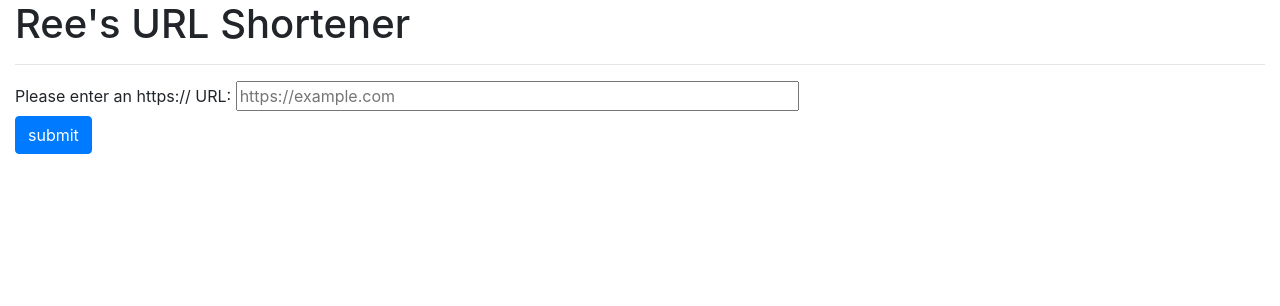
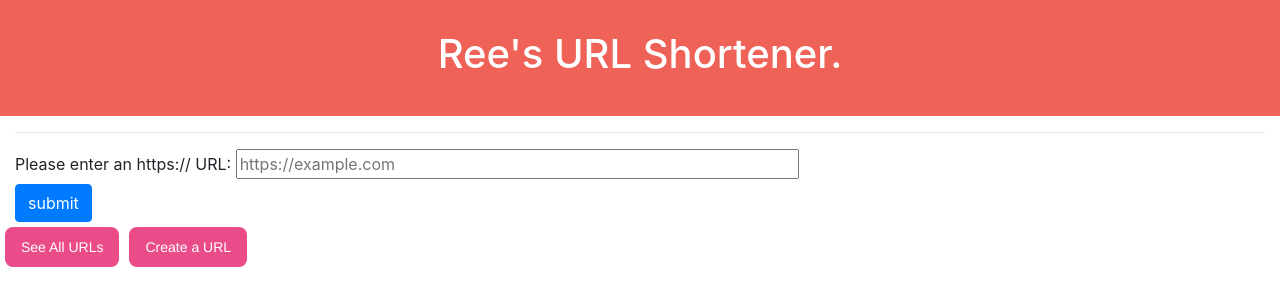
Before and after one commit to reeteshsudhakar/URL-Shortener, a Flask app: page / in a window 1280 px wide. Shown: the top 306 px of the page. Run offline with Flask 2, Linux system fonts and the light colour scheme; some libraries are stand-ins or nearby versions.

Commit message:
styling tests

```diff
--- /dev/null
+++ b/templates/assets/style.css
@@ -0,0 +1,49 @@
+body {
+    font-family: "Segoe UI", Tahoma, Geneva, Verdana, sans-serif;
+    margin: 0;
+}
+
+main {
+    padding: 20px;
+    font-size: 18px;
+}
+
+.header {
+    padding: 30px;
+    text-align: center;
+    background: #ee6258;
+    color: white;
+    font-size: 30px;
+}
+
+.button-1 {
+  background-color: #EA4C89;
+  border-radius: 8px;
+  border-style: none;
+  box-sizing: border-box;
+  color: #FFFFFF;
+  cursor: pointer;
+  display: inline-block;
+  font-family: "Haas Grot Text R Web", "Helvetica Neue", Helvetica, Arial, sans-serif;
+  font-size: 14px;
+  font-weight: 500;
+  height: 40px;
+  line-height: 20px;
+  list-style: none;
+  margin: 0;
+  outline: none;
+  padding: 10px 16px;
+  position: relative;
+  text-align: center;
+  text-decoration: none;
+  transition: color 100ms;
+  vertical-align: baseline;
+  user-select: none;
+  -webkit-user-select: none;
+  touch-action: manipulation;
+}
+
+.button-1:hover,
+.button-1:focus {
+  background-color: #F082AC;
+}
--- a/templates/base.html
+++ b/templates/base.html
@@ -5,19 +5,29 @@
 <head>
 
 	<meta charset="utf-8">
+    <link rel="stylesheet" href="assets/style.css">
     <link rel="stylesheet" href="https://stackpath.bootstrapcdn.com/bootstrap/4.5.2/css/bootstrap.min.css" integrity="sha384-JcKb8q3iqJ61gNV9KGb8thSsNjpSL0n8PARn9HuZOnIxN0hoP+VmmDGMN5t9UJ0Z" crossorigin="anonymous">
 	<title>{% block title %}{% endblock %}</title>
 
 </head>
 
 <body>
+    <div class="header">
+        <h1>Ree's URL Shortener.</h1>
+    </div>
 
     <div class="container-fluid">
-        <h1>Ree's URL Shortener</h1>
         <hr>
         {% block content %}
         {% endblock %}
+
+        <div class="row">
+            <a class="button-1" href="all_urls.html"style="margin: 5px">See All URLs</a>
+            <a class="button-1" href="url_page.html" style="margin: 5px">Create a URL</a>
+        </div>
     </div>
+
+
 
     <script src = "https://code.jquery.com/jquery-3.5.1.slim.min.js" integrity = "sha384-DfXdz2htPH0lsSSs5nCTpuj/zy4C+OGpamoFVy38MVBnE+IbbVYUew+OrCXaRkfj" crossorigin = "anonymous"></script>
     <script src = "https://cdn.jsdelivr.net/npm/popper.js@1.16.1/dist/umd/popper.min.js" integrity = "sha384-9/reFTGAW83EW2RDu2S0VKaIzap3H66lZH81PoYlFhbGU+6BZp6G7niu735Sk7lN" crossorigin = "anonymous"></script>
```
